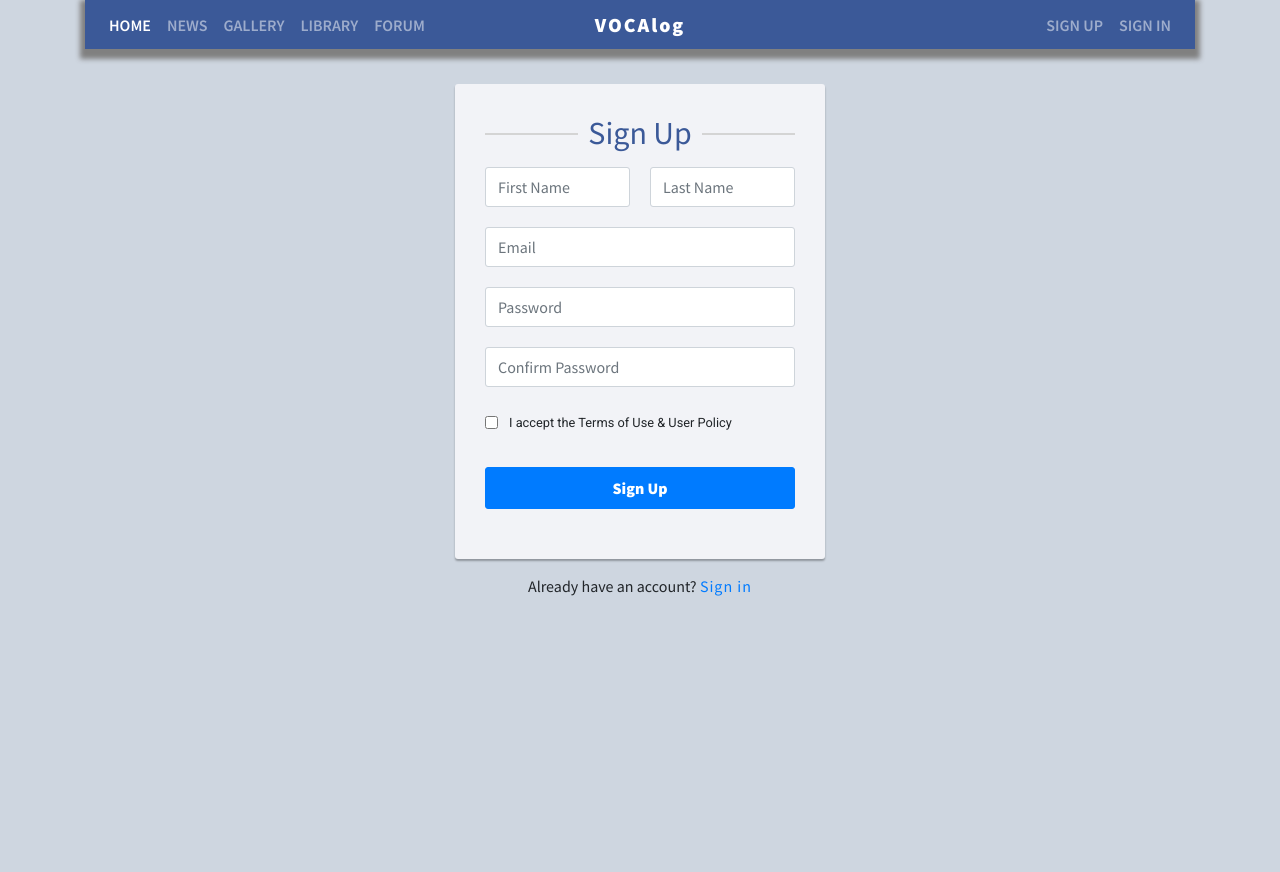
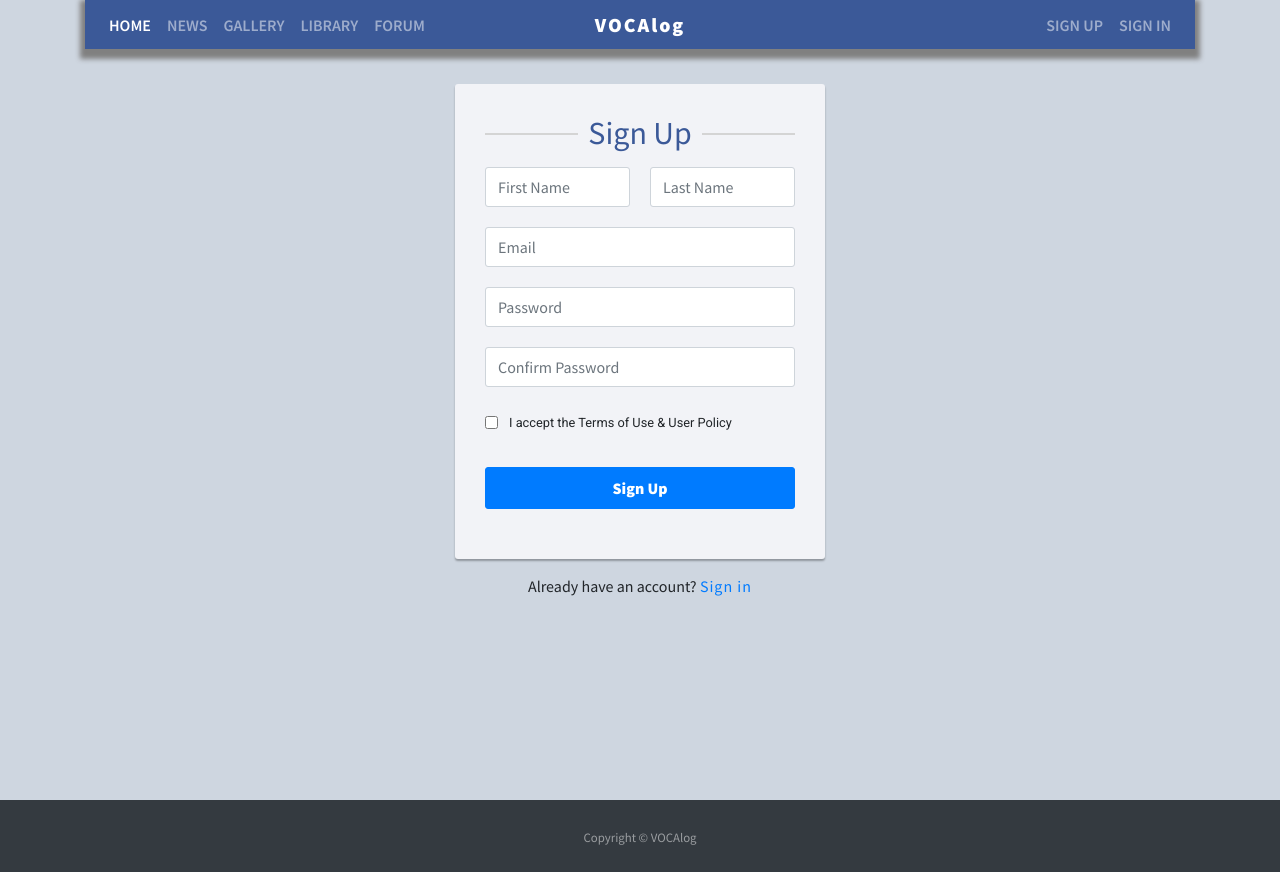
Before and after one commit to SAR-dev/SAR-dev.github.io, a PHP site: page /pages/signup.html in a window 1280 px wide. Before the commit the page ends 596 px from the top, so only its background shows below. Run offline with PHP 8.4, Linux system fonts and the light colour scheme.

Commit message:
footer added

```diff
--- a/css/signin.css
+++ b/css/signin.css
@@ -21,6 +21,9 @@ body {
 
 }
 
+.section {
+    height: 100vh;
+}
 /*---------------------------*/
 /* Navbar Setup */
 /*---------------------------*/
--- a/css/signup.css
+++ b/css/signup.css
@@ -21,6 +21,9 @@ body {
 
 }
 
+.section {
+    height: 100vh;
+}
 /*---------------------------*/
 /* Navbar Setup */
 /*---------------------------*/
--- a/pages/signup.html
+++ b/pages/signup.html
@@ -24,7 +24,7 @@
 </head>
 
 <body>
-
+    <div class="section">
     <!----------- Navbar Starts ----------->
     <div class="container navbarSection">
         <nav class="navbar navbar-expand-md navbar-dark">
@@ -101,13 +101,20 @@
             </div>
         </form>
         <div class="text-center">Already have an account? <a href="signin.html">Sign in</a>
+
         </div>
+    </div>
     </div>
 
 
 
 
-    <!----------- Form Starts ----------->
+    <!---------Footer---------->
+        <footer id="sticky-footer" class="py-4 bg-dark text-white-50">
+            <div class="container text-center">
+                <small>Copyright &copy; VOCAlog</small>
+            </div>
+        </footer>
 
 
 
```
Also changed, not shown: index.html (+7 -1 lines), pages/home.html (+8 -3 lines), pages/signin.html (+8 -24 lines), js/script.js (line endings or trailing spaces).
